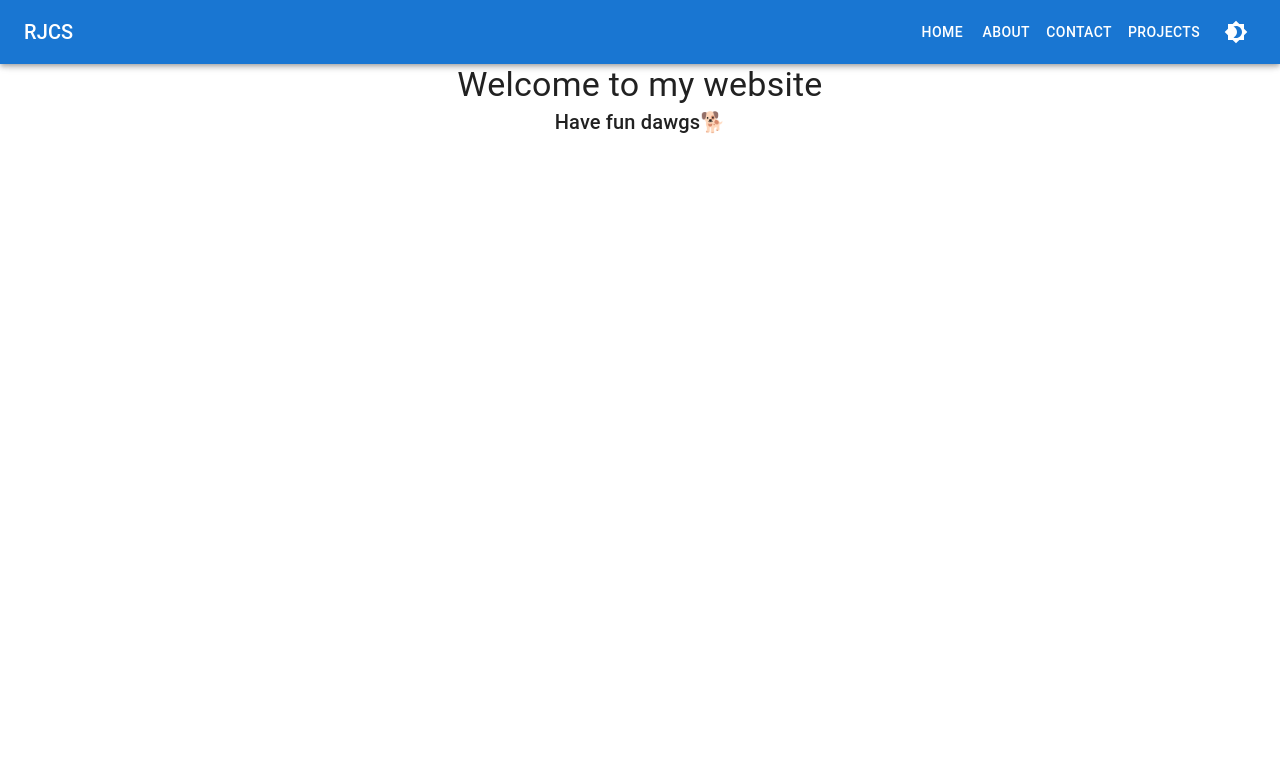
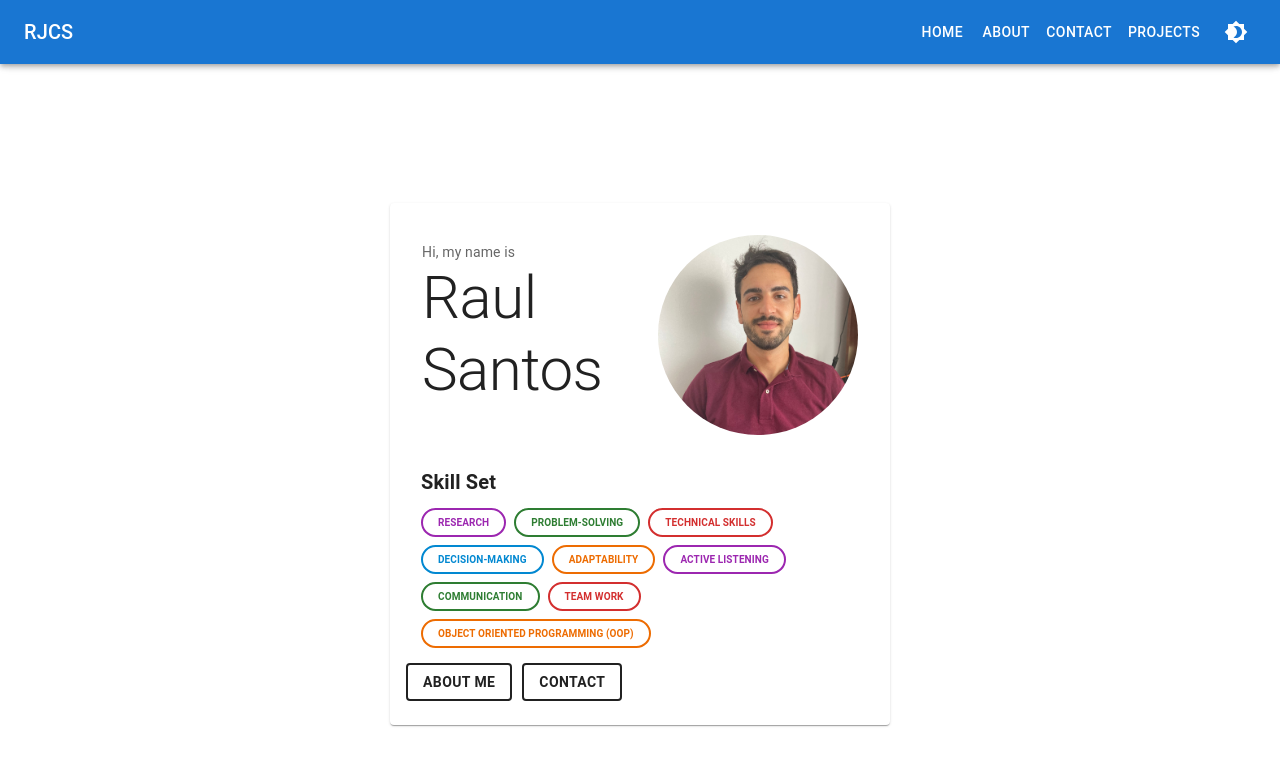
Before and after one commit to RaulJCS5/err-jota-cs, a React (Create React App) app in the folder rjcs-app/: page / in a window 1280 px wide. Shown: the top 766 px of the page. Built offline with nearby package versions, Linux system fonts and the light colour scheme.

Commit message:
Commit: Home page

```diff
--- a/rjcs-app/src/pages/Home.tsx
+++ b/rjcs-app/src/pages/Home.tsx
@@ -1,12 +1,139 @@
-import React from 'react'
-import Box from '@mui/material/Box'
+import * as React from 'react';
+import Card from '@mui/material/Card';
+import CardContent from '@mui/material/CardContent';
 import Typography from '@mui/material/Typography';
+import { Avatar, Box, Button, CardActionArea, Grid } from '@mui/material';
+import me from './ME.jpg'
+import { useNavigate } from 'react-router';
 
+const styleButton = {
+  borderRadius: 5,
+  border: "2px solid",
+  fontWeight: "bold",
+  "&:hover": { border: "2px solid", fontWeight: "bold" },
+  "&:focus": { border: "2px solid", fontWeight: "bold" }
+}
+
+const styleNavigateButtons = {
+  border: "2px solid",
+  fontWeight: "bold",
+  "&:hover": { border: "2px solid", fontWeight: "bold" },
+  "&:focus": { border: "2px solid", fontWeight: "bold" }
+}
+
+//'secondary' | 'success' | 'error' | 'info' | 'warning'
+function FormRow1() {
+  return (
+    <React.Fragment>
+      <Grid item>
+        <Button color="secondary" sx={styleButton} disableTouchRipple variant="outlined">
+          <Typography fontSize={10} fontWeight="bold" >Research</Typography>
+        </Button>
+      </Grid>
+      <Grid item>
+        <Button color="success" sx={styleButton} disableTouchRipple variant="outlined">
+          <Typography fontSize={10} fontWeight="bold" >Problem-Solving</Typography>
+        </Button>
+      </Grid>
+      <Grid item>
+        <Button color="error" sx={styleButton} disableTouchRipple variant="outlined">
+          <Typography fontSize={10} fontWeight="bold" >Technical Skills</Typography>
+        </Button>
+      </Grid>
+    </React.Fragment>
+  );
+}
+function FormRow2() {
+  return (
+    <React.Fragment>
+      <Grid item>
+        <Button color="info" sx={styleButton} disableTouchRipple variant="outlined">
+          <Typography fontSize={10} fontWeight="bold" >Decision-Making</Typography>
+        </Button>
+      </Grid>
+      <Grid item>
+        <Button color="warning" sx={styleButton} disableTouchRipple variant="outlined">
+          <Typography fontSize={10} fontWeight="bold" >Adaptability</Typography>
+        </Button>
+      </Grid>
+      <Grid item>
+        <Button color="secondary" sx={styleButton} disableTouchRipple variant="outlined">
+          <Typography fontSize={10} fontWeight="bold" >Active Listening</Typography>
+        </Button>
+      </Grid>
+    </React.Fragment>
+  );
+}
+function FormRow3() {
+  return (
+    <React.Fragment>
+      <Grid item>
+        <Button color="success" sx={styleButton} disableTouchRipple variant="outlined">
+          <Typography fontSize={10} fontWeight="bold" >Communication</Typography>
+        </Button>
+      </Grid>
+      <Grid item>
+        <Button color="error" sx={styleButton} disableTouchRipple variant="outlined">
+          <Typography fontSize={10} fontWeight="bold" >Team Work</Typography>
+        </Button>
+      </Grid>
+      <Grid item>
+        <Button color="warning" sx={styleButton} disableTouchRipple variant="outlined">
+          <Typography fontSize={10} fontWeight="bold" >Object Oriented Programming (OOP)</Typography>
+        </Button>
+      </Grid>
+    </React.Fragment>
+  );
+}
+
+export default function ActionAreaCard() {
+  const navigate = useNavigate()
+  return (
+    <Card sx={{
+      maxWidth: 500,
+    }}>
+      <CardContent>
+        <CardContent sx={{ display: 'flex', alignItems: 'center', gap: '10px' }}>
+          <Box>
+            <Typography variant="body2" color="text.secondary">Hi, my name is</Typography>
+            <Typography gutterBottom variant="h2" component="div">Raul Santos</Typography>
+          </Box>
+          <Avatar src={me} sx={{ width: 200, height: 200 }}></Avatar>
+        </CardContent>
+        <Box sx={{ padding: '5px' }}>
+          <CardActionArea disableTouchRipple sx={{ borderRadius: '5px', padding: '10px' }}>
+            <Typography variant='h6' sx={{ marginBottom: "10px" }} fontWeight="bold">Skill Set</Typography>
+            <Grid container spacing={1}>
+              <Grid container item spacing={1}>
+                <FormRow1 />
+              </Grid>
+              <Grid container item spacing={1}>
+                <FormRow2 />
+              </Grid>
+              <Grid container item spacing={1}>
+                <FormRow3 />
+              </Grid>
+            </Grid>
+          </CardActionArea>
+        </Box>
+        <Box sx={{ display: "flex", gap: "10px" }}>
+          <Button sx={styleNavigateButtons} color='inherit' onClick={() => { navigate('/about') }} variant="outlined">About Me</Button>
+          <Button sx={styleNavigateButtons} color='inherit' onClick={() => { navigate('/contact') }} variant="outlined">Contact</Button>
+        </Box>
+
+      </CardContent>
+    </Card>
+  );
+}
 export const Home = () => {
   return (
-    <Box sx={{ textAlign: 'center' }}>
-      <Typography variant='h4'>Welcome to my website</Typography>
-      <Typography variant='h6'>Have fun dawgs🐕</Typography>
+    <Box sx={{
+      display: "flex",
+      justifyContent: "center",
+      alignItems: "center",
+      height: "100vh", // adjust as needed
+    }}>
+      <ActionAreaCard></ActionAreaCard>
     </Box>
   )
 }
```
Also changed, not shown: rjcs-app/src/pages/ME.jpg (added).
